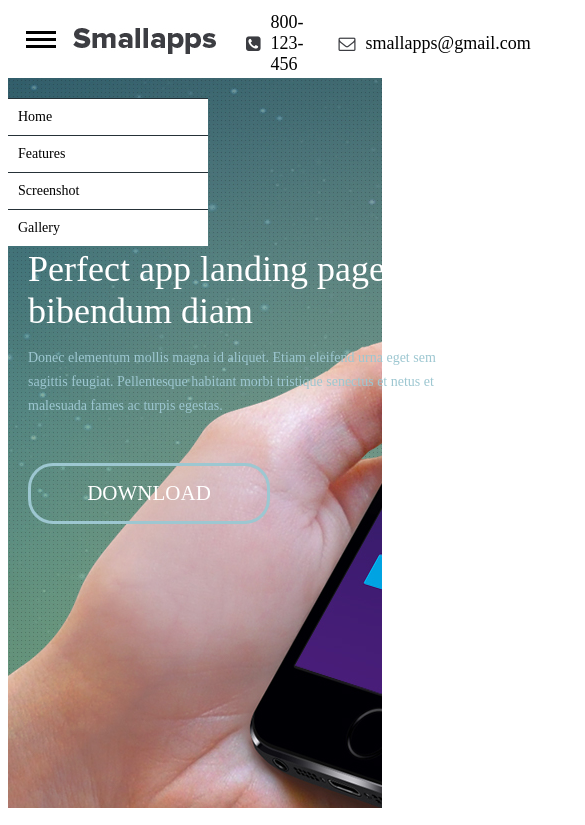
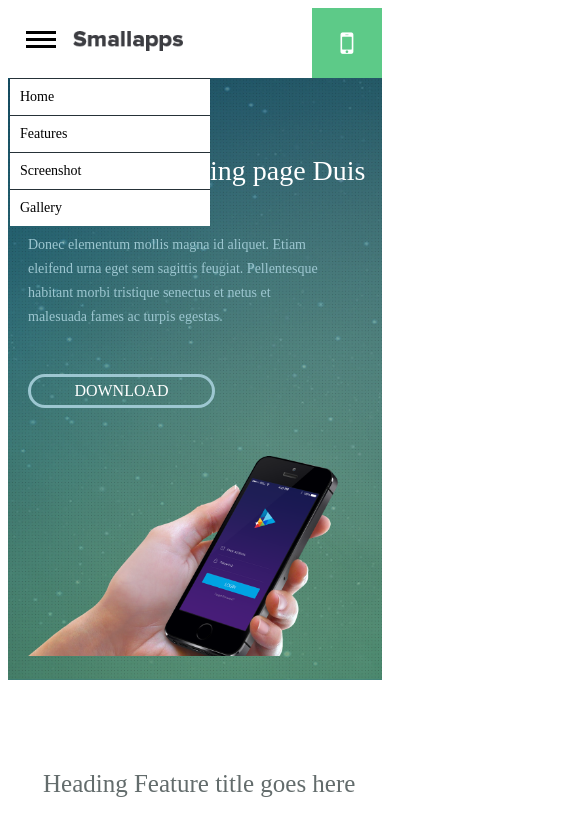
Before and after one commit to licler/Smallapps, a website: page app/index.html in a window 390 px wide. Both pictures are taken after a click on the element 41 px from the left and 41 px from the top of the page. Shown: the top 825 px of the page, 585 px wide, since content can reach past the window. Drawn offline with nearby package versions, Linux system fonts and the light colour scheme; files that its build step writes are made by us from their sources; files whose address does not match are found by name.

Commit message:
finish adaptiv

```diff
--- a/app/index.html
+++ b/app/index.html
@@ -34,16 +34,20 @@
                         </div>
                     </div>
                     <div class="header__top-info">
-                        <span class="icon-phone-square"></span><a class="header__top-tel" href="tel:800123456">800-123-456</a>
-                        <span class="icon-envelope-o"></span><a class="header__top-email" href="mailto:smallapps@gmail.com">smallapps@gmail.com</a>
+                        <span class="icon-phone-square"></span><a class="header__top-tel"
+                            href="tel:800123456">800-123-456</a>
+                        <span class="icon-envelope-o"></span><a class="header__top-email"
+                            href="mailto:smallapps@gmail.com">smallapps@gmail.com</a>
                     </div>
-                    <div class="header__top-btn"></div>
+                    <div class="header__top-btn icon-mobile-phone"></div>
                 </div>
             </div>
         </div>
     </header>
-    <section class="download-page" style="background-image: url('images/header/bg.jpg');">
+    <section class="download-page" style="background-image: url('images/header/download-main.jpg');">
         <div class="container">
+            <div class="download-page__wrapper">
+                <div class="download-page__inner">
                     <div class="download-page__title">
                         Perfect app landing page
                         <span>
@@ -62,7 +66,11 @@
                             DOWNLOAD
                         </a>
                     </div>
-
+                </div>
+                <div class="download-page__images">
+                    <img src="images/header/download-bg.png" alt="">
+                </div>
+            </div>
         </div>
     </section>
     <section class="featured-page">
--- a/app/scss/_global.scss
+++ b/app/scss/_global.scss
@@ -11,6 +11,8 @@ html {
 html,
 body {
     height: 100%;
+    position: relative;
+    overflow-x: hidden;
 }
 a {
     display: inline-block;
--- a/app/scss/_header.scss
+++ b/app/scss/_header.scss
@@ -8,6 +8,8 @@
 .header__top-wrapper {
     display: flex;
     justify-content: space-between;
+    height: 110px;
+    align-items: center;
 }
 
 .header__top-inner {
@@ -36,8 +38,6 @@
 
 .header__top-info {
     display: flex;
-    height: 110px;
-    align-items: center;
     font-size: 18px;
 
     a+a {
@@ -66,7 +66,17 @@
     background-repeat: no-repeat;
     background-size: cover;
     height: 730px;
-    padding: 170px 0;
+    padding: 120px 0 0;
+}
+.download-page__wrapper {
+    display: flex;
+    // justify-content: space-between;
+}
+.download-page__inner {
+    margin-top: 50px;
+}
+.download-page__images {
+    margin-left: -200px;
 }
 
 .download-page__title {
@@ -92,7 +102,9 @@
 }
 
 
-.header__top-btn, .menu__big-btn {
+
+.menu__big-btn,
+.header__top-btn {
     display: none;
 }
 // end header
--- a/app/scss/_media.scss
+++ b/app/scss/_media.scss
@@ -222,6 +222,7 @@
 
     .about-page__images {
         order: -1;
+        text-align: center;
     }
 }
 
@@ -276,12 +277,27 @@
     }
 
     .about-page_bg {
+        text-align: center;
         img {
             width: 286px;
             height: 390px;
         }
     }
 
+}
+@media (max-width: 345px) {
+    .about-page_bg {
+        img {
+            width: 264px;
+            height: 360px;
+        }
+    }
+    .about-page__title {
+        font-size: 20px;
+    }
+    .about-page__desc {
+        font-size: 18px;
+    }
 }
 
 // end about-page
@@ -452,14 +468,19 @@
 @media (max-width: 990px) {
     .header__top {
         height: 70px;
+        position: relative;
     }
+
+    .header__top-wrapper {
+        height: 70px;
+        align-items: center;
+    }
+
     .header__top-inner {
         height: 70px;
         align-items: center;
     }
-    .header__top-info {
-        height: 70px;
-    }
+
     .header__nav {
         position: relative;
     }
@@ -486,7 +507,7 @@
         background-color: #fff;
         left: -238px;
         text-align: center;
-        top: 55px;
+        top: 35px;
 
         li {
             display: block;
@@ -525,7 +546,7 @@
 
 }
 
-@media (min-width: 700px) {
+@media (max-width: 700px) {
     .header__top-btn {
         display: block;
         width: 70px;
@@ -535,24 +556,189 @@
         right: 0;
         top: 0;
         overflow-x: hidden;
+        z-index: 6;
+        cursor: pointer;
+        &::before {
+            position: absolute;
+            top: 50%;
+            left: 50%;
+            transform: translate(-50%, -50%);
+            font-size: 30px;
+            color: #fff;
+        }
     }
+
     // Уезжающее меню
     .header__top-info {
         position: absolute;
-        right: 250px;
+        right: 50px;
         transition: all 1s;
-        background-color: #fff;
+        background-color: $white;
+        transform: translateX(150%);
+
         &.active {
-            right: 0;
-            left: 100%;
+            right: 78px;
+            // left: 100%;
             z-index: 3;
+            transform: translateX(0);
         }
+    }
+
+    .header__logo img {
+        width: 110px;
+    }
+
+    .menu__big-btn {
+        left: -187px;
+    }
+
+    .menu-list {
+        left: -203px;
+    }
+
+    .header__top-info a {
+        font-size: 14px;
+    }
+}
+
+@media (max-width: 595px) {
+    .header__top-info .icon-envelope-o:before {
+        margin-left: 10px;
+    }
+}
+
+@media (max-width: 560px) {
+    .icon-phone-square {
+        display: none;
+    }
+
+    .header__top-tel {
+        display: none;
+    }
+}
+
+@media (max-width: 455px) {
+    .header__top-info {
+        transform: translateY(288%);
+        background-color: transparent;
+        top: -3px;
+        right: -200px;
+
+        &.active {
+            right: 100px;
+            z-index: 3;
+            transform: translateY(288%);
+        }
+    }
+}
+
+// end header
+
+// start download-page
+
+@media (max-width: 1260px) {
+    .download-page__images {
+        margin-left: -290px;
+    }
+}
+
+@media (max-width: 1150px) {
+    .download-page__images {
+        img {
+            width: 543px;
+            height: 350px;
+        }
+    }
+
+    .download-page__images {
+        margin-left: 0px;
+
+    }
+
+    .download-page__wrapper {
+        flex-direction: column;
+    }
+
+    .download-page {
+        padding: 27px 0 0;
+    }
+
+    .download-page__inner {
+        margin-bottom: 30px;
+    }
+}
+
+@media (max-width: 585px) {
+    .download-page__title {
+        width: 350px;
+        font-size: 28px;
+    }
+
+    .download-page__title span {
+        margin-top: 10px;
+    }
+
+    .download-page__images {
+        margin-top: 18px;
+
+        img {
+            width: 310px;
+            height: 200px;
+        }
+    }
+
+    .download-page {
+        height: 580px;
+    }
+}
+
+@media (max-width: 485px) {
+    .download-page__desc {
+        width: 300px;
+    }
+
+    .download-page__btn {
+        width: 187px;
+        padding: 5px 16px;
+
+        a {
+            font-size: 16px;
+        }
+    }
+
+    .download-page {
+        height: 602px;
+    }
+}
+
+@media (max-width: 380px) {
+    .download-page__title {
+        width: 280px;
+        font-size: 22px;
+    }
+
+    .download-page {
+        height: 588px;
+    }
+}
+
+@media (max-width: 350px) {
+    .download-page__images {
+        img {
+            width: 250px;
+            height: 161px;
+        }
+    }
+
+    .download-page {
+        height: 549px;
+    }
+
+    .download-page__desc {
+        width: 280px;
     }
 }
 
 
 
-
-
-
-// end header
+// end download-page
```
Also changed, not shown: app/images/header/bg.jpg (deleted), app/images/header/download-bg.png (added), app/images/header/download-main.jpg (added). Lines whose indentation alone changed are shown as unchanged.
